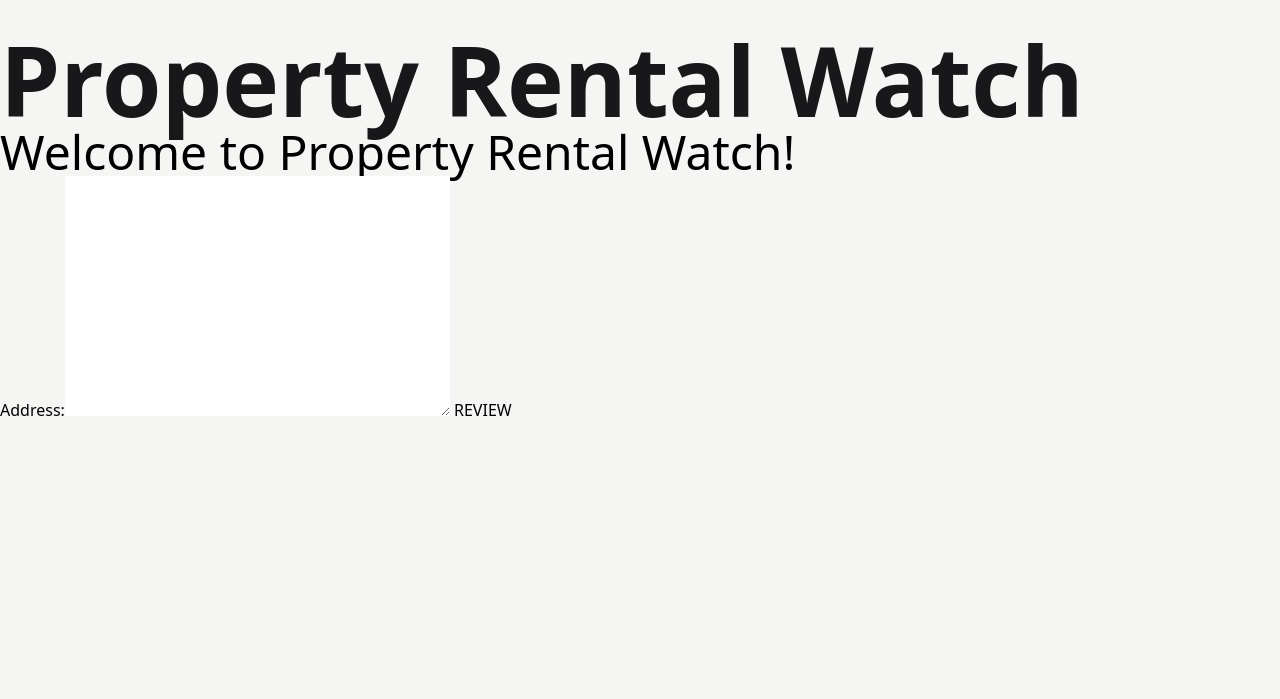
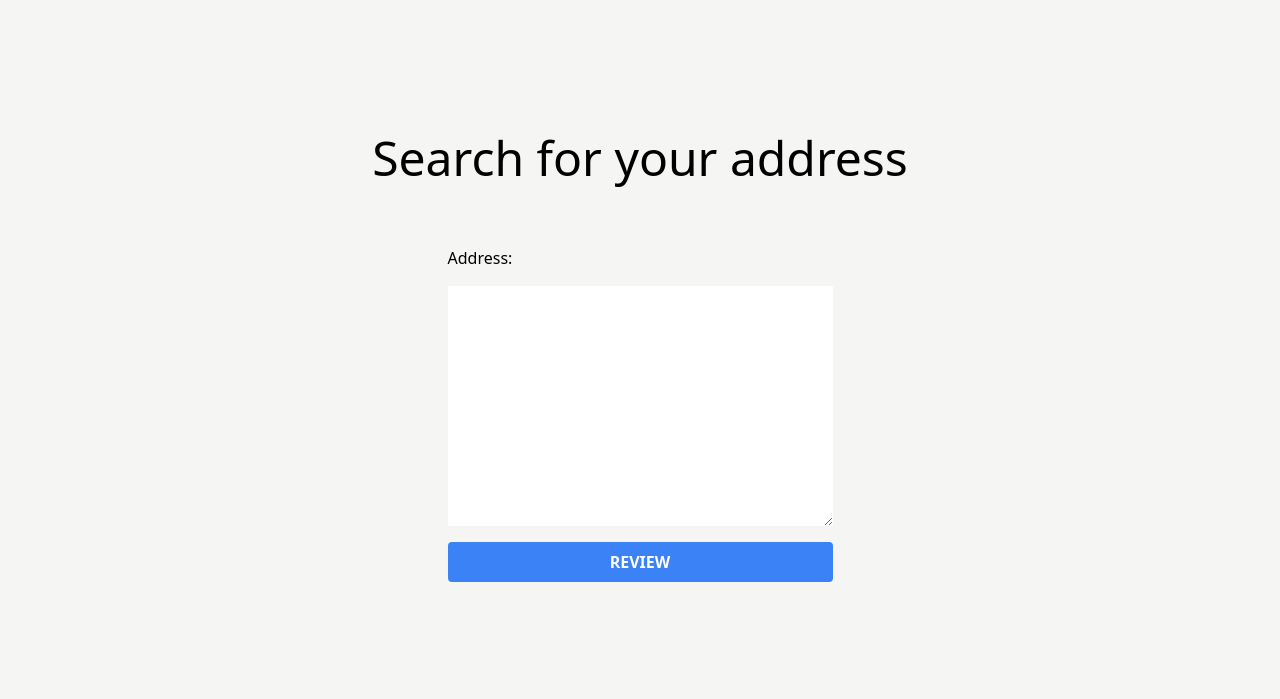
Before and after one commit to gedkirkham/property_rental_watch, a Django app: page / in a window 1280 px wide. Shown: the top 699 px of the page. Run offline with Django 3.2, Linux system fonts and the light colour scheme; style sheets or scripts are compiled from the project's sources; parts of the project's set-up code (start-up, migrations or seed data) failed here and were passed over; some libraries are stand-ins or nearby versions.

Commit message:
style: update styling for home page

```diff
--- a/app/app/templates/base.html
+++ b/app/app/templates/base.html
@@ -15,8 +15,7 @@
 </head>
 
 <body class="tw-container tw-mx-auto tw-bg-warmGray-100">
-    <header class="header">
-        </style>
+    {% comment %} <header class="header">
         <nav class="tw-mt-8">
             <ul class="tw-text-4xl tw-flex tw-justify-between tw-items-baseline tw-space-x-12">
                 <li class="tw-text-8xl tw-font-bold">
@@ -26,9 +25,9 @@
                 </li>
             </ul>
         </nav>
-    </header>
+    </header> {% endcomment %}
 
-    <main class="main">
+    <main class="main tw-mt-16">
         {% block content %}
         {% endblock %}
     </main>
--- a/app/app/templates/index.html
+++ b/app/app/templates/index.html
@@ -1,21 +1,21 @@
 {% extends 'base.html' %}
 
 {% block content %}
-<section>
+<section class="tw-mx-auto tw-h-full tw-flex tw-flex-col tw-items-center tw-justify-center">
     <header>
         <h1 class="tw-text-5xl">
-            Welcome to Property Rental Watch!
+            Search for your address
         </h1>
     </header>
 
+    {% comment %} needed for JS/GoogleMaps lookup {% endcomment %}
     {{ form.media }}
-    <!-- needed for JS/GoogleMaps lookup -->
 
-    <form method="POST">
+    <form method="POST" class="tw-py-12 tw-flex tw-flex-col tw-space-y-4">
         {% csrf_token %}
         {{ form }}
 
-        <button type="submit">
+        <button type="submit" class="tw_neutral_button tw_button_anchor">
             REVIEW
         </button>
     </form>
```
